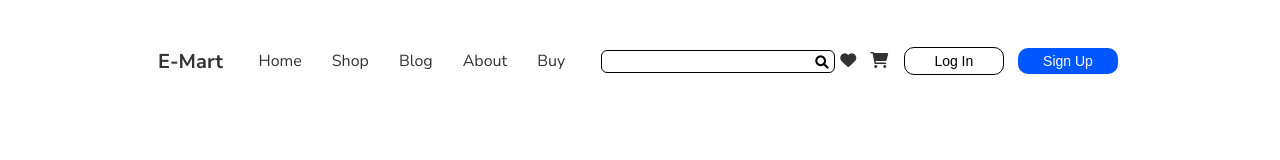
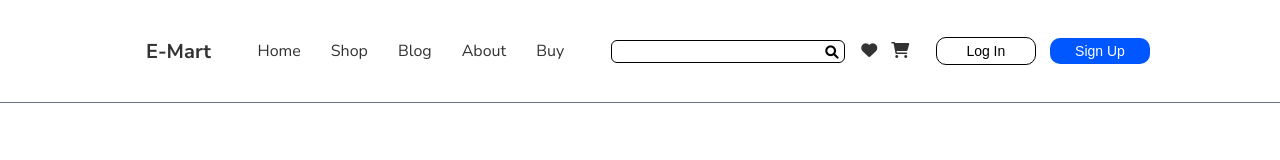
Before and after one commit to Prajna1999/Ecommerce-Site-Demo, a plain HTML site: page index.html in a window 1280 px wide. Drawn offline with Linux system fonts and the light colour scheme.

Commit message:
fix box orientation

```diff
--- a/index.html
+++ b/index.html
@@ -14,6 +14,7 @@
     <title>E-Commerce App</title>
 </head>
 <body>
+    <div class="container">
         <div class="nav-bar">
             <nav>
                 <div class="left-nav">
@@ -51,6 +52,8 @@
 
         </div>
 
+    </div>
+
 
     <script src="./src/script.js"></script>
 </body>
--- a/src/style.css
+++ b/src/style.css
@@ -30,12 +30,17 @@ body{
         color: var(--text-color);
 
 }
+.container{
+    width: 100%;
+    border-bottom: 1px solid #64748b;
+}
 
 .nav-bar{
-    width: 80%;
-    height: 50px;
-    padding-top: 20px;
-    margin: auto;
+    width: 85%;
+    height: max-content;
+    padding: 10px 0px;
+   /* background-color: #eaf5f3; */
+    margin:0 auto ;
 }
 nav{
     display: flex;
@@ -46,7 +51,7 @@ nav{
 .left-nav{
     /* display: flex;
     align-items: center; */
-    margin-left: 30px;
+    margin-left: 50px;
     font-weight: 700;
     font-size: 20px;
 
```
Lines whose indentation alone changed are shown as unchanged.
